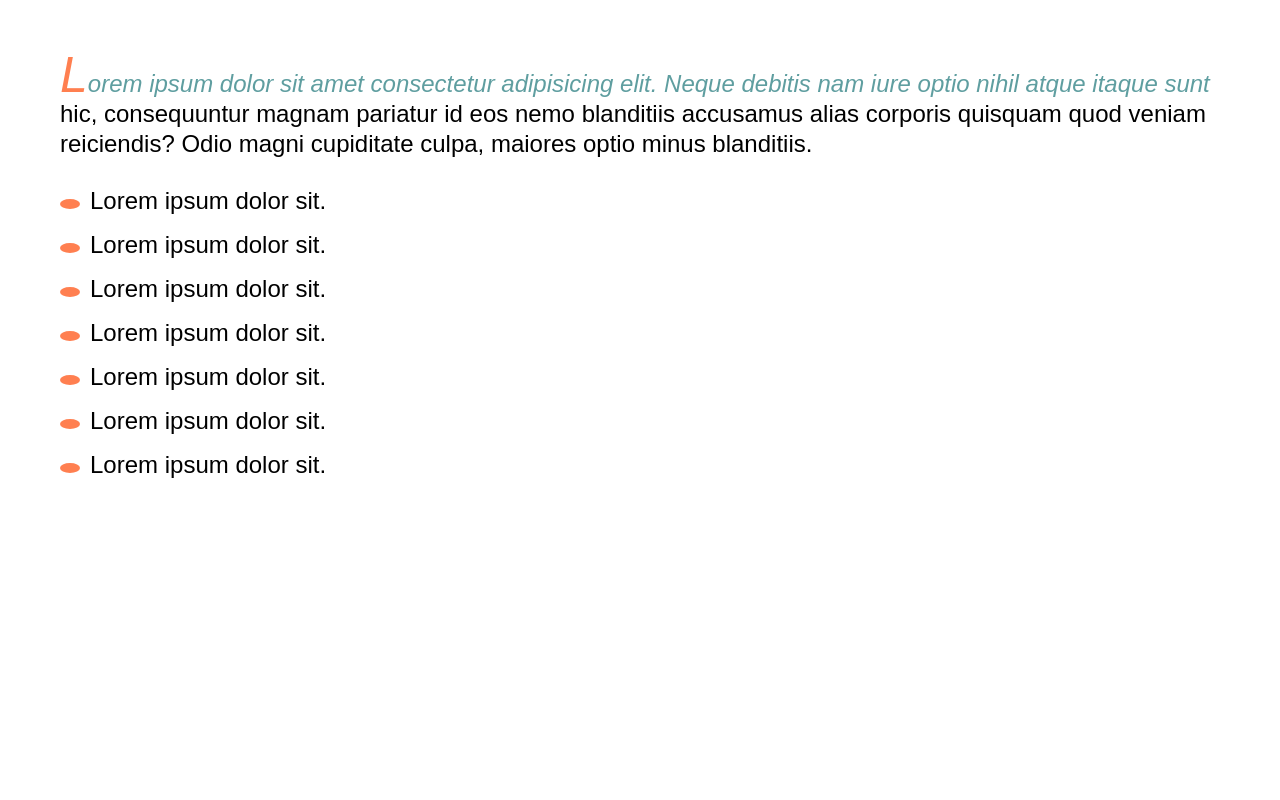
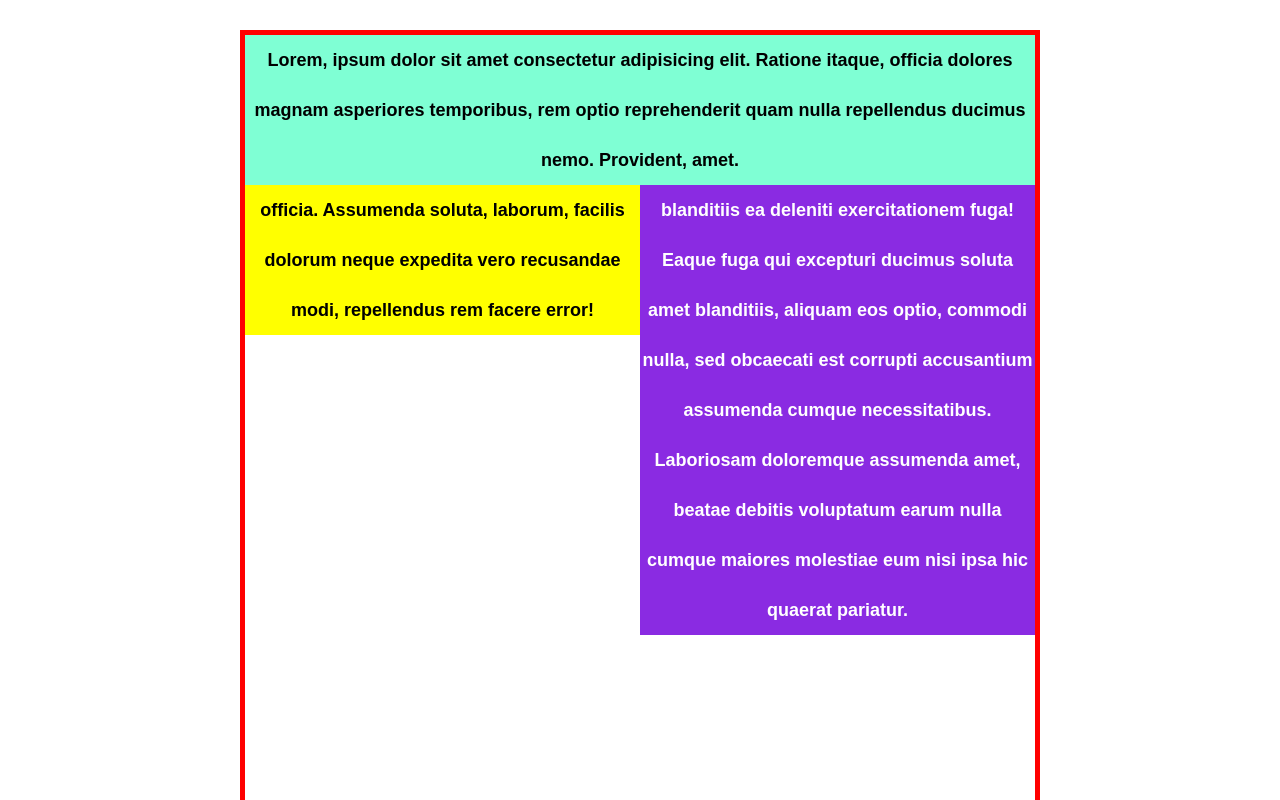
Before and after one commit to Vlada-WoodyChick/FreeLansLifeStyle, a website built with Vite: page index.html in a window 1280 px wide. Shown: the top 800 px of the page. Built offline with nearby package versions, Linux system fonts and the light colour scheme.

Commit message:
lesson 12 position for div

```diff
--- a/css/style.css
+++ b/css/style.css
@@ -91,45 +91,48 @@ h6 {
 body {
 
 	font-family: Arial, "Helvetica Neue", Helvetica, sans-serif;
-	color:black;
-	padding: 60px;
+	color: black;
+	padding: 30px;
 
 }
 
-.text {
-font-size: 24px;
-line-height: 30px;
-margin: 0 0 30px 0;
-}
-.text::first-line{
-color:cadetblue;
-font-style: italic;
-}
-.text::first-letter{
-	color:coral;
-	font-size: 50px;
+.block {
+	border: 5px solid red;
+	max-width: 800px;
+	height: 1600px;
+	margin: 0 auto;
+	position: relative;
 }
 
+.block div {
+	font-size: 18px;
+	line-height: 50px;
+	font-weight: bold;
+	text-align: center;
 
-.list li {
-font-size: 24px;
-margin: 0 0 20px 0;
-}
-.list li::before{
-	content: '';
-	width: 20px;
-	height: 10px;
-	border-radius: 50%;
-	background-color: coral ;
-	display: inline-block;
-	margin:  0 10px 0 0;
+
 
 }
 
-.list li::after{
-	content: '';
+.block_1 {
+	background-color: yellow;
+	width: 50%;
+	position: absolute;
+	left: 0;
+	top: 0;
+
 }
 
-.list li:hover::before{
-	background-color: cadetblue;
+.block_2 {
+	background-color: blueviolet;
+	color: #fff;
+	width: 50%;
+	position: absolute;
+	right: 0;
+	top: 0;
 }
+.block_3{
+	background-color: aquamarine;
+	position: relative;
+	z-index: 2;
+}
--- a/index.html
+++ b/index.html
@@ -10,19 +10,25 @@
 </head>
 
 <body>
-  <p class="text">Lorem ipsum dolor sit amet consectetur adipisicing elit. Neque debitis nam iure optio nihil atque
-    itaque sunt hic, consequuntur magnam pariatur id eos nemo blanditiis accusamus alias corporis quisquam quod veniam
-    reiciendis? Odio magni cupiditate culpa, maiores optio minus blanditiis.
-  </p>
-  <ul class="list">
-    <li>Lorem ipsum dolor sit.</li>
-    <li>Lorem ipsum dolor sit.</li>
-    <li>Lorem ipsum dolor sit.</li>
-    <li>Lorem ipsum dolor sit.</li>
-    <li>Lorem ipsum dolor sit.</li>
-    <li>Lorem ipsum dolor sit.</li>
-    <li>Lorem ipsum dolor sit.</li>
-  </ul>
+  <div class="block">
+
+    <div class="block_1">block_1 Lorem ipsum, dolor sit amet consectetur adipisicing elit. Et quisquam incidunt suscipit
+      harum voluptate? Modi, officia. Assumenda soluta, laborum, facilis dolorum neque expedita vero recusandae modi,
+      repellendus rem facere error!
+    </div>
+
+    <div class="block_2">block_2 Lorem ipsum dolor sit amet consectetur adipisicing elit. Sit hic rem consequatur earum,
+      eos quia, reiciendis blanditiis ea deleniti exercitationem fuga! Eaque fuga qui excepturi ducimus soluta amet
+      blanditiis, aliquam eos optio, commodi nulla, sed obcaecati est corrupti accusantium assumenda cumque
+      necessitatibus. Laboriosam doloremque assumenda amet, beatae debitis voluptatum earum nulla cumque maiores
+      molestiae eum nisi ipsa hic quaerat pariatur.
+    </div>
+    <div class="block_3">Lorem, ipsum dolor sit amet consectetur adipisicing elit. Ratione itaque, officia dolores magnam asperiores temporibus, rem optio reprehenderit quam nulla repellendus ducimus nemo. Provident, amet.
+    </div>
+
+
+  </div>
+
 </body>
 
 </html>
```
